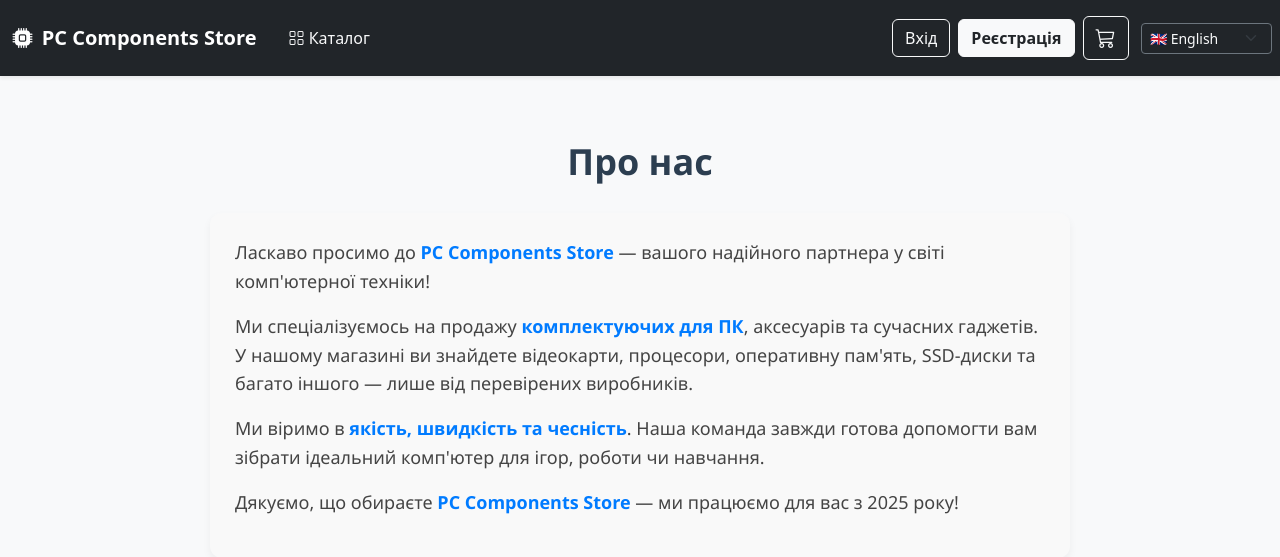
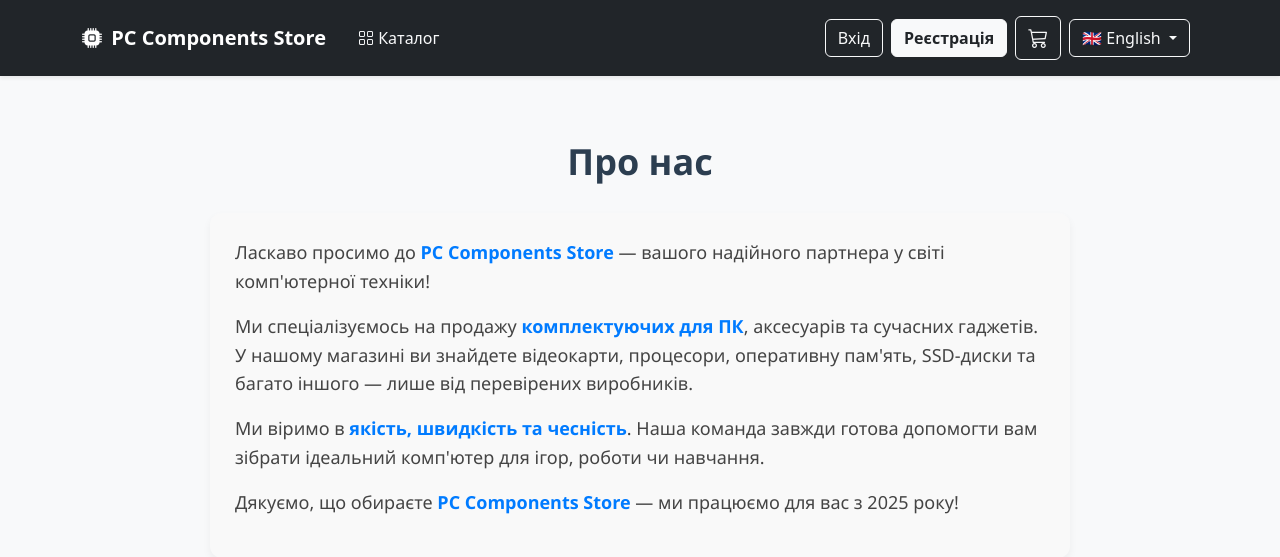
Before and after one commit to Danya-Oleksuk/pc-components-shop, a Django app: page /about/ in a window 1280 px wide. Shown: the top 557 px of the page. Run offline with Django 5.2, Linux system fonts and the light colour scheme.

Commit message:
Improve language selection button

```diff
--- a/templates/base.html
+++ b/templates/base.html
@@ -53,19 +53,36 @@
                             </span>
                         {% endif %}
                     </a>
+
+                    <form action="{% url 'set_language' %}" method="post" class="me-2">
+                        {% csrf_token %}
+                        <input type="hidden" name="next" value="{{ request.get_full_path }}">
+                        <div class="dropdown">
+                            <button class="btn btn-outline-light dropdown-toggle" type="button" id="dropdownLanguage" data-bs-toggle="dropdown" aria-expanded="false">
+                                <span class="flag-icon flag-icon-{% if LANGUAGE_CODE == 'uk' %}ua{% else %}gb{% endif %}"></span>
+                                {% if LANGUAGE_CODE == 'uk' %}
+                                    🇺🇦 {% trans "Ukrainian" %}
+                                {% else %}
+                                    🇬🇧 {% trans "English" %}
+                                {% endif %}
+                            </button>
+                            <ul class="dropdown-menu" aria-labelledby="dropdownLanguage">
+                                <li>
+                                    <button type="submit" name="language" value="uk" class="dropdown-item" {% if LANGUAGE_CODE == 'uk' %}disabled{% endif %}>
+                                        <span class="flag-icon flag-icon-ua"></span> 🇺🇦 {% trans "Ukrainian" %}
+                                    </button>
+                                </li>
+                                <li>
+                                    <button type="submit" name="language" value="en" class="dropdown-item" {% if LANGUAGE_CODE == 'en' %}disabled{% endif %}>
+                                        <span class="flag-icon flag-icon-gb"></span> 🇬🇧 {% trans "English" %}
+                                    </button>
+                                </li>
+                            </ul>
+                        </div>
+                    </form>
                 </div>
             </div>
         </div>
-
-        <form action="{% url 'set_language' %}" method="post" class="me-2">
-            {% csrf_token %}
-            <input type="hidden" name="next" value="{{ request.get_full_path }}">
-            <select name="language" onchange="this.form.submit()"
-                    class="form-select form-select-sm bg-dark text-light border-secondary">
-                <option value="uk" {% if LANGUAGE_CODE == 'uk' %}selected{% endif %}>🇺🇦 {% trans "Ukrainian" %}</option>
-                <option value="en" {% if LANGUAGE_CODE == 'en' %}selected{% endif %}>🇬🇧 {% trans "English" %}</option>
-            </select>
-        </form>
     </nav>
 </header>
 
```
